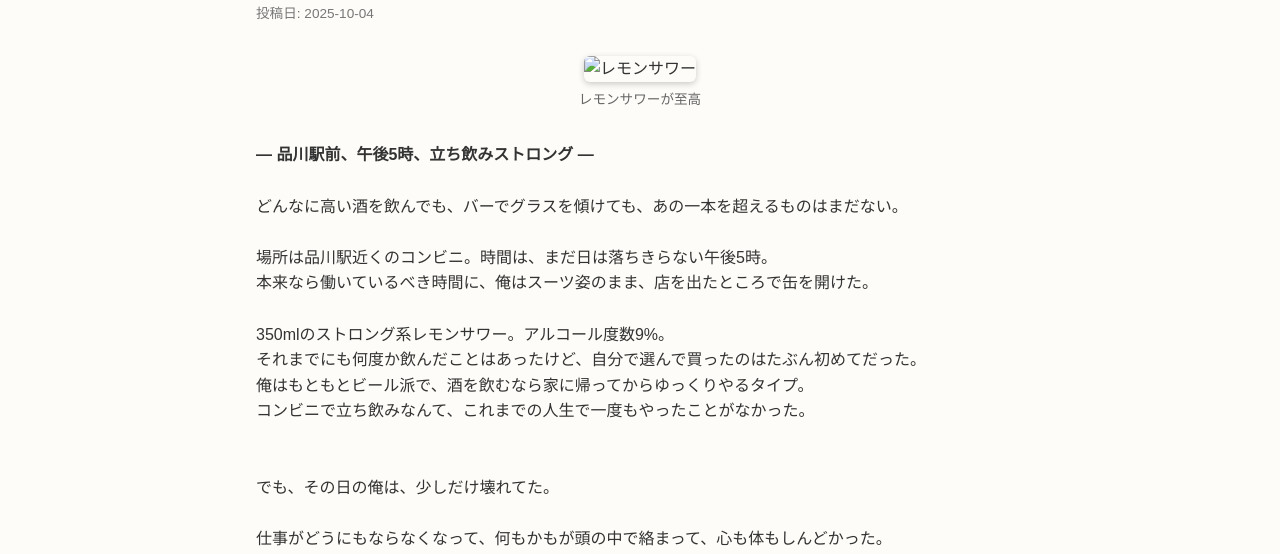
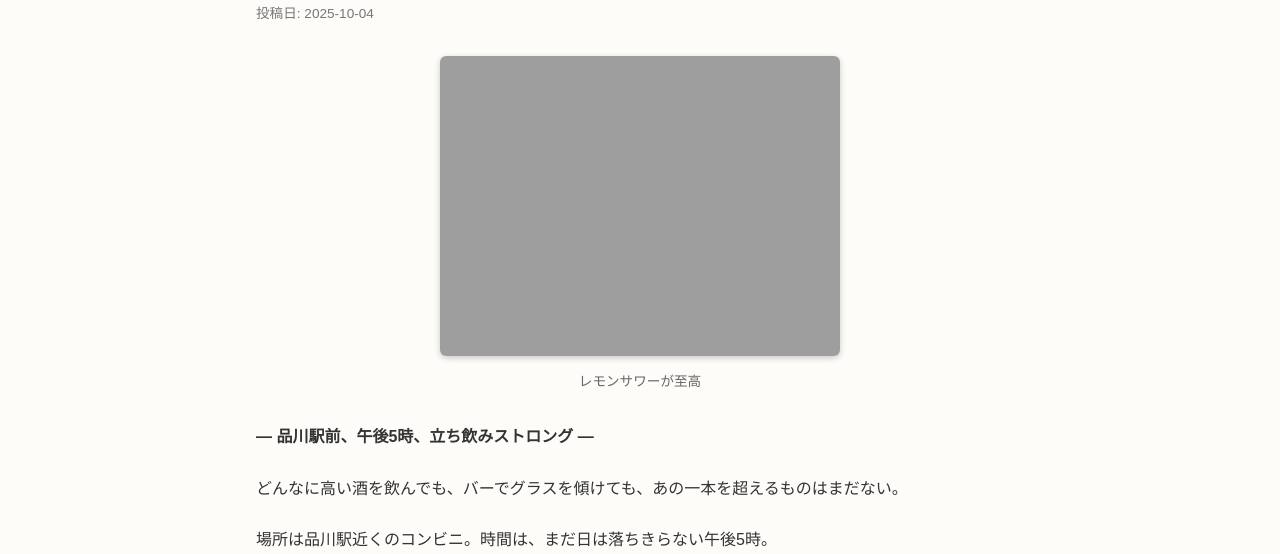
Before and after one commit to nekohachi1016/Begin-Path, a plain HTML site: page columns/columns_06.html in a window 1280 px wide. Shown: the part 238-792 px from the top of the page. Drawn offline with Linux system fonts and the light colour scheme; some packages are replaced by stand-ins of ours; the site is published under a folder, as on GitHub Pages, so addresses that start at the root find nothing.

Commit message:
Update columns_06.html

```diff
--- a/columns/columns_06.html
+++ b/columns/columns_06.html
@@ -28,7 +28,7 @@
     <div class="meta">投稿日: 2025-10-04</div><!--投稿日-->
     <div class="content">
       <div class="article-image">
-        <img src="/assets/チューハイ4892921_l.jpg" alt="レモンサワー"><!--画像-->
+        <img src="../assets/チューハイ4892921_l.jpg" alt="レモンサワー"><!--画像-->
         <p class="caption">レモンサワーが至高</p><!--キャプション-->
       </div>
 	  <!--以下にコンテンツ-->
```
